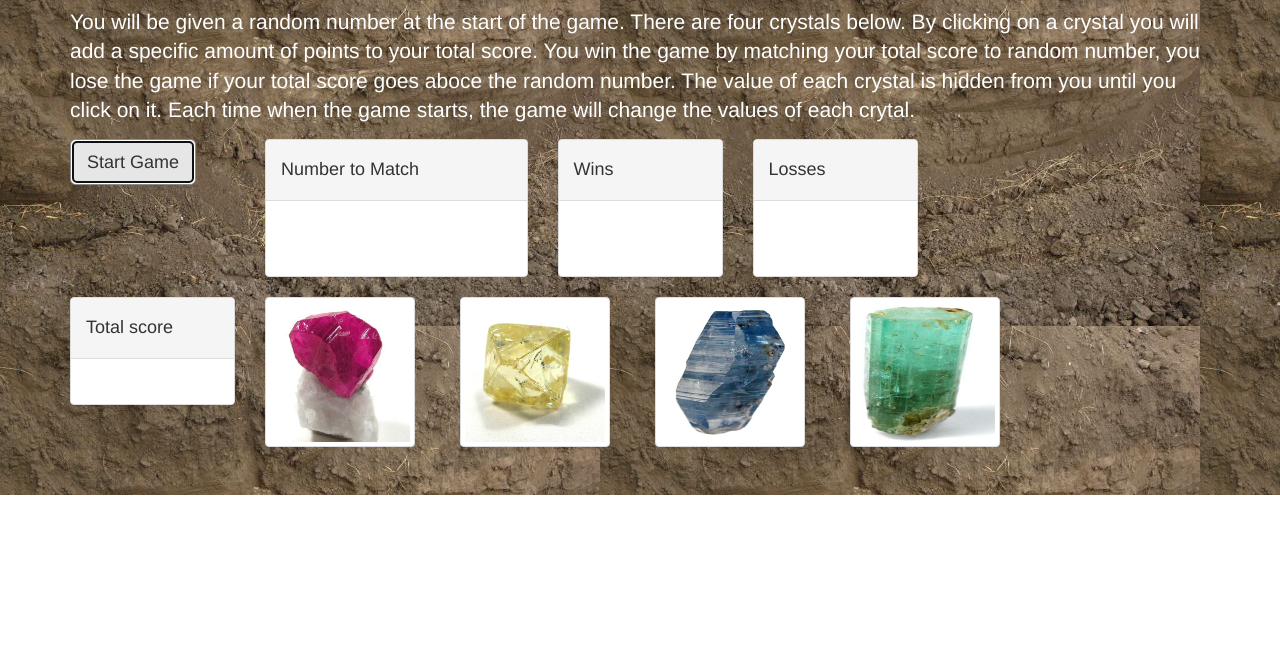
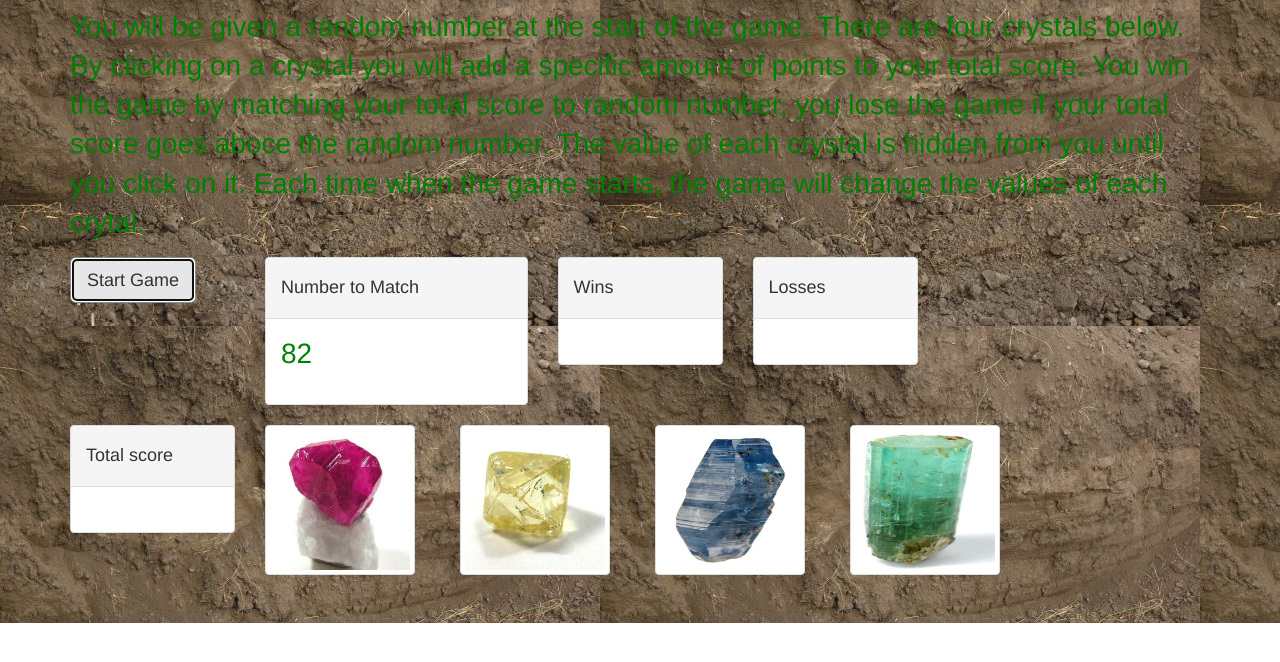
Before and after one commit to NancyDLL/week-4-game-crystal, a plain HTML site: page index.html in a window 1280 px wide. Both pictures are taken after a click on the button "Start Game". Shown: the part 124-786 px from the top of the page. Drawn offline with nearby package versions, Linux system fonts and the light colour scheme.

Commit message:
Got the script to finally work, now need to solve for only one image getting the value.

```diff
--- a/assets/css/style.css
+++ b/assets/css/style.css
@@ -1,12 +1,10 @@
-body {
-    color: white;
-}
 .jumbotron h1 {
 	font-size: 48px;
+	color: white;
 }
 .jumbotron p {
-	font-size: 28
-	px;
+	font-size: 28px;
+	color: green;
 }
 .jumbotron{
 	background-image: url("../images/dirt.jpg");
--- a/assets/javascript/game.js
+++ b/assets/javascript/game.js
@@ -8,66 +8,48 @@ console.log("js for crystal game connected")
 //Start a round with:
 
 $(".btn-lg").on("click", function() {
-	//Generate a random number between 19 to 120 for matchNum variable.
-	var matchNum = Math.floor(Math.random() * 120) + 19;
-	console.log("The number to match is " + matchNum);
-	//use JQuery to display matchNum in the ranNum div.
-	//matchNum = $('#ranNum');
-	$("#ranNum").html(matchNum);
-	//Generate a random number between 1 to 12 for rubyNum - diamondNum - sapphireNum - emeraldNum
+	//Generate a random number between 19 to 120 for targetNumber variable.
+	var targetNumber = Math.floor(Math.random() * 120) + 19;
+	console.log("The number to match is " + targetNumber);
+	$("#targetNumber").html(targetNumber);
+
+	var counter = 0;
+	var imageCrystal = $("#crystal-image");
+
 	var rubyNum = Math.floor(Math.random() * 12) + 1;
-	console.log("The number for ruby is " + rubyNum);
+	console.log("The ruby random number is " + rubyNum);
+	imageCrystal.attr("data-crystalvalue", rubyNum);
+
 	var diamondNum = Math.floor(Math.random() * 12) + 1;
-	console.log("The number for diamond is " + diamondNum);
+	console.log("The diamond random number is " + diamondNum);
+	imageCrystal.attr("data-crystalvalue", diamondNum);
+
 	var sapphireNum = Math.floor(Math.random() * 12) + 1;
-	console.log("The number for sapphire is " + sapphireNum);
+	console.log("The sapphire random number is " + sapphireNum);
+	imageCrystal.attr("data-crystalvalue", sapphireNum);
+
 	var emeraldNum = Math.floor(Math.random() * 12) + 1;
-	console.log("The number for emerald is " + emeraldNum);
-	var yourScore = 0;
-		//yourScore is populated by the clicks on each gem image.
-		//function gemAdder(){}
-		 $("#ruby").on("click", function() {
-		 	//capture in the variable yourScore the value of the image clicked each time
-		 	var latestClick = yourScore+rubyNum;
-		 	console.log("The number for the latestClick variable is " + latestClick);
-		 	//use JQuery to display yourScore in the yourScore div
-		 	$("#yourScore").html(latestClick);
-		 });
+	console.log("The emerald random number is " + emeraldNum);
+	imageCrystal.attr("data-crystalvalue", emeraldNum);
 
-		 $("#diamond").on("click", function() {
-		 	//capture in the variable yourScore the value of the image clicked each time
-		 	var latestClick = yourScore+diamondNum;
-		 	console.log("The number for the latestClick variable is " + latestClick);
-		 	//use JQuery to display yourScore in the yourScore div
-		 	$("#yourScore").html(latestClick);
-		 });
 
- 		$("#sapphire").on("click", function() {
-		 	//capture in the variable yourScore the value of the image clicked each time
-		 	var latestClick = yourScore+sapphireNum;
-		 	console.log("The number for the latestClick variable is " + latestClick);
-		 	//use JQuery to display yourScore in the yourScore div
-		 	$("#yourScore").html(latestClick);
-		 });
+	$("#crystal-image").on("click", function() {
+		var crystalValue = ($(this).attr("data-crystalvalue"));
+    	crystalValue = parseInt(crystalValue);
+    	counter += crystalValue;
+    	$("#yourScore").html(counter);
+    	if (counter === targetNumber) {
+      		alert("You win!");
+      		$("#winCount").html(wins);
+    	}
 
-		$("#emerald").on("click", function() {
-		 	//capture in the variable yourScore the value of the image clicked each time
-		 	var latestClick = yourScore+emeraldNum;
-		 	console.log("The number for the latestClick variable is " + latestClick);
-		 	//use JQuery to display yourScore in the yourScore div
-		 	$("#yourScore").html(latestClick);
-		 });
-
-			//yourScore needs to be compared against the matchNum each time.
-			//This variable created by user clicks -> yourScore
-			//if less than -> another click is allowed.
-		//End function with:
-			//else match than -> count win, reset matchNum and gems.
-				//use JQuery to display win in the win div
-				$("#winCount").html(wins);
-			//else more than -> count loss, reset matchNum and gems and start a new round.
-				//use JQuery to display loss in the loss div
-				$("#lossCount").html(losses);
+    	else if (counter >= targetNumber) {
+      		alert("You lose!");
+      		$("#lossCount").html(losses);
+    	}
+    });
 });
 //Considerations
 	//The variable for each gem would need to be held within the function for each gem.
+//Alternative:
+	//Can yourScore be an object that has a ruby, diamond, sapphire, and emerald method?
--- a/index.html
+++ b/index.html
@@ -32,7 +32,7 @@
 							<h4>Number to Match</h4>
 						</div>
 						<div class="panel-body">
-							<p><span id="ranNum"></span></p>
+							<p><span id="targetNumber"></span></p>
 						</div>
 					</div>
 				</div>
@@ -68,10 +68,10 @@
 						</div>
 					</div>
 				</div>
-					<span id="ruby" class="col-md-2" value="rubyNum"><img src="assets/images/rubyImage.jpg" alt="An image of a ruby is shown." class="img-thumbnail"></span>
-					<span id="diamond" class="col-md-2"><img src="assets/images/diamondImage.jpg" alt="An image of a diamond is shown." class="img-thumbnail"></span>
-					<span id="sapphire" class="col-md-2"><img src="assets/images/sapphireImage.jpg" alt="An image of a sapphire is shown." class="img-thumbnail"></span>
-					<span id="emerald" class="col-md-2"><img src="assets/images/emeraldImage.jpg" alt="An image of an emerald is shown." class="img-thumbnail"></span>
+					<span id="ruby" class="col-md-2"><img src="assets/images/rubyImage.jpg" id="crystal-image" alt="An image of a ruby is shown." class="img-thumbnail"></span>
+					<span id="diamond" class="col-md-2"><img src="assets/images/diamondImage.jpg" id="crystal-image" alt="An image of a diamond is shown." class="img-thumbnail"></span>
+					<span id="sapphire" class="col-md-2"><img src="assets/images/sapphireImage.jpg" id="crystal-image" alt="An image of a sapphire is shown." class="img-thumbnail"></span>
+					<span id="emerald" class="col-md-2"><img src="assets/images/emeraldImage.jpg" id="crystal-image" alt="An image of an emerald is shown." class="img-thumbnail"></span>
 			</div>
 		</div>
 	</div>
```
Also changed, not shown: assets/javascript/game_alt.js (added, +77 -0 lines).
